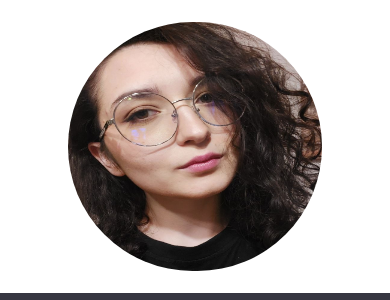
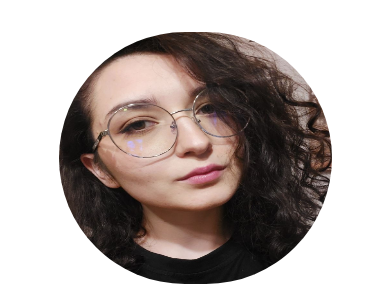
Before and after one commit to MashaKostsina/MashaKostsina.github.io, a plain HTML site: page index.html in a window 390 px wide. Shown: the top 300 px of the page. Drawn offline with Linux system fonts and the light colour scheme.

Commit message:
modified main.css

```diff
--- a/main.css
+++ b/main.css
@@ -352,6 +352,11 @@ body{
 @media screen and (max-width:767px) {
     .container {width: 100%;}
     .userpic {width: 40%;}
+    .userpic img {
+        border-radius: 600px;
+        width: 70%;
+        height: 80%;
+    }
     .title-block {width: 60%;}
     .sidebar {width: 50%;}
     .content {width: 50%;}
```
